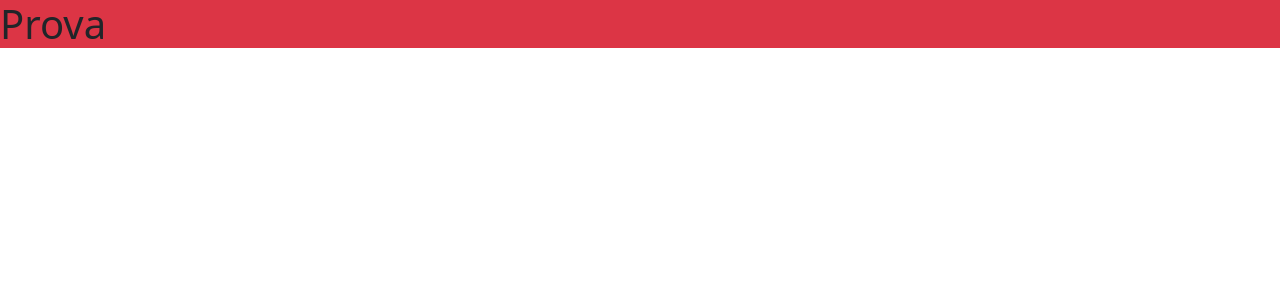
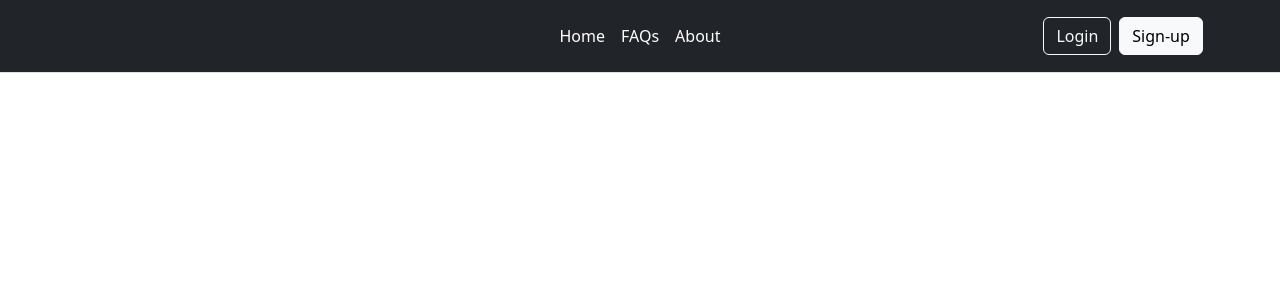
Before and after one commit to giuseppevignanello/books-smm-tool, a Vue app: page / in a window 1280 px wide. Shown: the top 300 px of the page. Built offline with nearby package versions, Linux system fonts and the light colour scheme.

Commit message:
add header

```diff
--- a/package.json
+++ b/package.json
@@ -9,6 +9,7 @@
     "preview": "vite preview"
   },
   "dependencies": {
+    "axios": "^1.6.2",
     "bootstrap": "^5.3.2",
     "vue": "^3.3.8"
   },
--- a/src/App.vue
+++ b/src/App.vue
@@ -1,19 +1,29 @@
+
+<script lang="ts">
+import { defineComponent } from 'vue';
+import AppHeader from "./components/AppHeader.vue";
+import axios from 'axios';
+
+export default defineComponent({
+  components: {
+    AppHeader
+  },
+  data() {
+
+    return {
+      apiUrlBase: "https://www.googleapis.com/books/v1/volumes?q=",
+      apiKey: "AIzaSyBJRWR4g442X0LJRco_-qyM-c2tAx_hMqs",
+
+    };
+  },
+});
+</script>
+
+
 <template>
   <div>
-    <h1 class="bg-danger">Prova</h1>
+    <AppHeader></AppHeader>
   </div>
 </template>
 
-<script>
-export default {
-  setup() {
-
-
-    return {
-
-    }
-  }
-}
-</script>
-
 <style lang="scss" scoped></style>
--- /dev/null
+++ b/src/components/AppHeader.vue
@@ -0,0 +1,38 @@
+<script>
+export default {
+    name: "AppHeader",
+    props: {
+
+    },
+    components: {
+
+    },
+    data() {
+        return {
+
+        }
+    }
+}
+</script>
+<template>
+    <header
+        class="bg-dark d-flex flex-wrap align-items-center justify-content-center justify-content-md-around py-3 mb-4 border-bottom">
+        <a href="/" class="d-flex align-items-center col-md-3 mb-2 mb-md-0 text-decoration-none">
+            <svg class="bi me-2" width="40" height="32" role="img" aria-label="Bootstrap">
+                <use xlink:href="#bootstrap" />
+            </svg>
+        </a>
+
+        <ul class="nav col-12 col-md-auto mb-2 justify-content-center mb-md-0">
+            <li><a href="#" class="nav-link px-2 text-white">Home</a></li>
+            <li><a href="#" class="nav-link px-2 text-white">FAQs</a></li>
+            <li><a href="#" class="nav-link px-2 text-white">About</a></li>
+        </ul>
+
+        <div class="col-md-3 text-end">
+            <button type="button" class="btn btn-outline-light me-2">Login</button>
+            <button type="button" class="btn btn-light">Sign-up</button>
+        </div>
+    </header>
+</template>
+<style scoped></style>
```
Also changed, not shown: src/components/HelloWorld.vue (deleted, +0 -38 lines), 1 other file (tests, documents, lock files or other folders).
